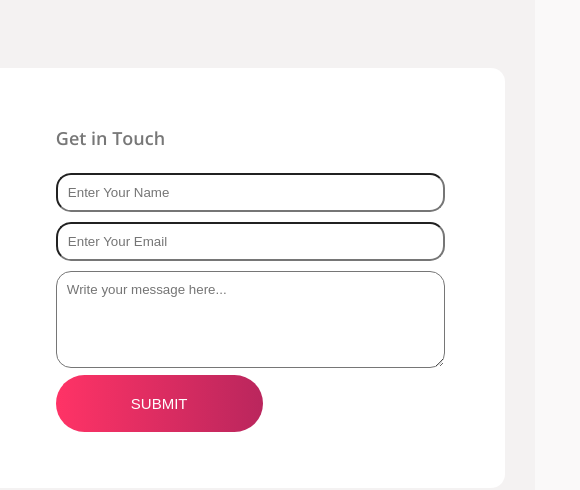
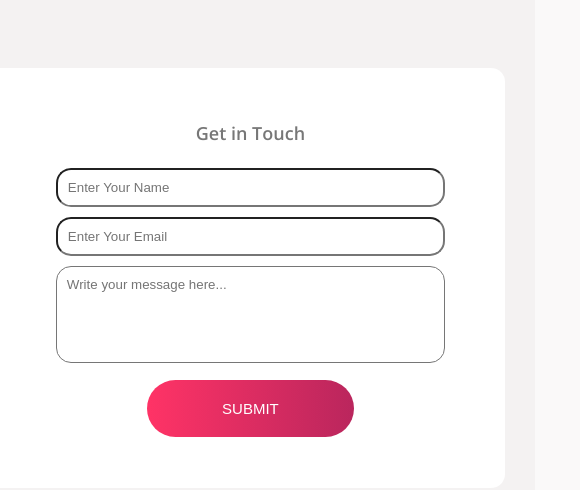
Before and after one commit to SamTredgett/portfolio-site-mk1, a plain HTML site: page contact.html in a window 1280 px wide. Shown: the part 257-747 px from the top of the page, 700-1280 px from the left. Drawn offline with nearby package versions, Linux system fonts and the light colour scheme.

Commit message:
Fixed layout of contact form.
Fixed JS 404 bugs caused by e.target.href.

```diff
--- a/contact.html
+++ b/contact.html
@@ -58,7 +58,7 @@
                 </nav>
                 <!-- End of navbar section -->
                 <!-- Main page content section -->
-                <main class="project-view">
+                <main class="content-view">
                         <div class="content-pane">
                             <div class="wrapper">
                                 <div class="form-area">
@@ -83,13 +83,15 @@
 
 
                                             <h2>Get in Touch</h2>
-                                            <input type="text" placeholder="Enter Your Name">
-                                            <input type="text" placeholder="Enter Your Email">
-                                            <textarea name="" id="" cols="30" rows="5" placeholder="Write your message here..."></textarea>
-                                            <button class="btn " >
-                                                <span class="btn__visible">Submit</span>
-                                                <span class="btn__invisible">All done?</span>
-                                            </button>
+                                            <form action="">
+                                                <input type="text" placeholder="Enter Your Name">
+                                                <input type="email" placeholder="Enter Your Email">
+                                                <textarea style="resize: none;"name="" id="" cols="30" rows="5" placeholder="Write your message here..."></textarea>
+                                                <button class="btn contact-btn" >
+                                                    <span class="btn__visible">Submit</span>
+                                                    <span class="btn__invisible">All done?</span>
+                                                </button>
+                                            </form>
                                         </div>
                                 </div>
                             </div>
--- a/js/index.js
+++ b/js/index.js
@@ -2,6 +2,8 @@
 
 
 // screen transitions
+
+// Still has some unknown issue with occassionally returning a 404 error on some screen loads, might be caching
 window.onload = () => {
     // Select the coloured div for transition effect and anchor elements
 
@@ -10,7 +12,7 @@ window.onload = () => {
 
     setTimeout(() => {
         transition_el.classList.remove('is-active'); // use a timeout function to remove the class and trigger the transition animation
-    }, 500);
+    }, 400);
 
     // loop through anchor elements to catch their events
     for (let i= 0; i<anchors.length; i++) {
@@ -20,23 +22,22 @@ window.onload = () => {
         // catch redirect and hold it to create the fade-in transition
         anchor.addEventListener('click', e => {
             e.preventDefault();
-            let target = e.target.href;
+            let target = e.currentTarget.href;
 
             console.log(target);
             transition_el.classList.add('is-active');
             setTimeout(() => {
                 window.location.href = target;
-            }, 500);
+            }, 400);
             // end animation
         })
     }
 }
 
+// Form validation
+
+
+
 // To-Do
 // Animate foggy glass rollup for project cards
 // Create popup box and see if we can make it generic per the type
-
-
-
-
-// better animations on the contact form
--- a/sass/_components.scss
+++ b/sass/_components.scss
@@ -418,6 +418,7 @@
     color: #fff;
     overflow: hidden;
     box-shadow: none;
+    margin-top: 1rem;
 
 
 
@@ -545,6 +546,9 @@ div.img-area {
 
 .right-text {
     margin: 5rem 4rem;
+    display: flex;
+    flex-direction: column;
+    text-align: center;
 
     h2 {
         font-weight: 600;
--- a/sass/_layout.scss
+++ b/sass/_layout.scss
@@ -49,6 +49,7 @@
     background-color: var(--color-grey-light-1);
     border-bottom: var(--line);
     font-size: 1.4rem;
+    justify-content: center;
     @media only screen and (max-width: $bp-medium) {
         padding: 3rem;
     }
--- a/sass/_transitions.scss
+++ b/sass/_transitions.scss
@@ -4,7 +4,7 @@
     position: fixed;
     z-index: 101;
     background-image: linear-gradient(to right bottom, var(--color-primary-light), var(--color-primary-dark));;
-    transition: 0.5s ease-out;
+    transition: 0.4s ease-out;
     pointer-events: none;
 
     &-1{
```
Also changed, not shown: main.css, 1 other file.
